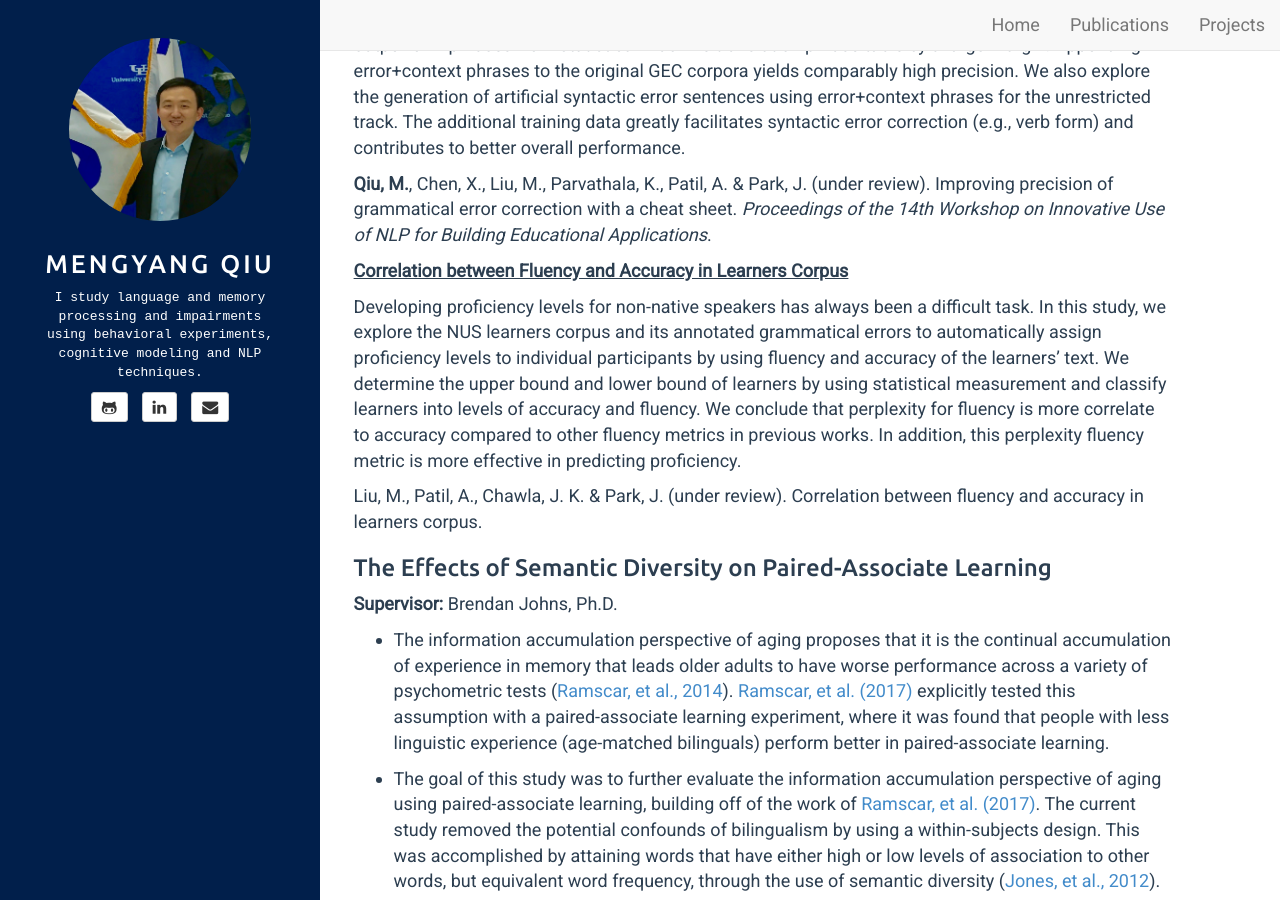
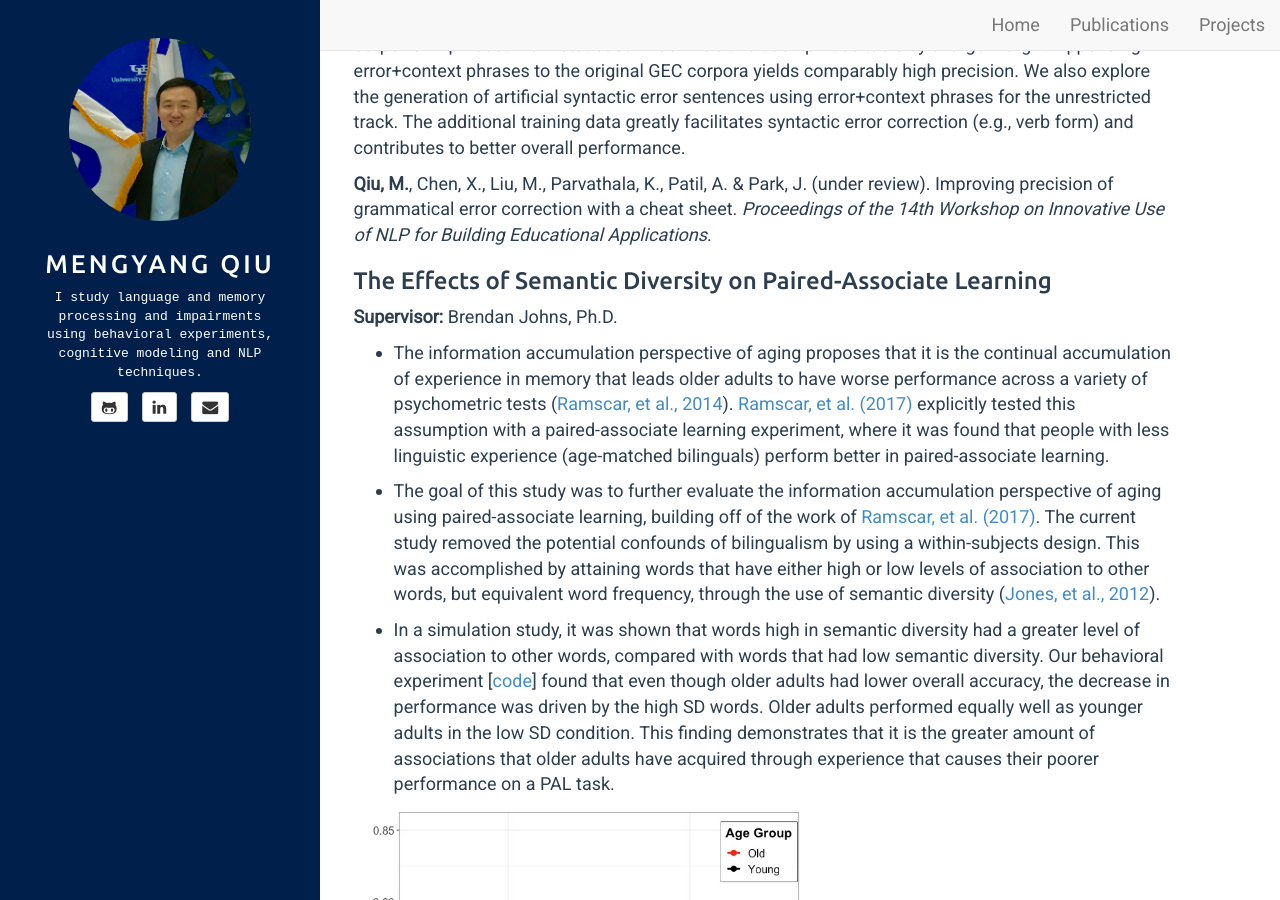
Before and after one commit to mengyangq/mengyangq.github.io, a Jekyll site: the page built from projects.html, in a window 1280 px wide and 900 px high, scrolled down 627 px. Built offline with Jekyll 4.4.1, drawn with Linux system fonts in a browser that asks for light colours.

Commit message:
Update projects.md

```diff
--- a/_includes/projects.md
+++ b/_includes/projects.md
@@ -17,11 +17,6 @@ In this paper, we explore two approaches of generating error-focused phrases and
 
 **Qiu, M.**, Chen, X., Liu, M., Parvathala, K., Patil, A. & Park, J. (under review). Improving precision of grammatical error correction with a cheat sheet. *Proceedings of the 14th Workshop on Innovative Use of NLP for Building Educational Applications*.
 
-<ins>**Correlation between Fluency and Accuracy in Learners Corpus**</ins>
-
-Developing proficiency levels for non-native speakers has always been a difficult task. In this study, we explore the NUS learners corpus and its annotated grammatical errors to automatically assign proficiency levels to individual participants by using fluency and accuracy of the learners' text. We determine the upper bound and lower bound of learners by using statistical measurement and classify learners into levels of accuracy and fluency. We conclude that perplexity for fluency is more correlate to accuracy compared to other fluency metrics in previous works. In addition, this perplexity fluency metric is more effective in predicting proficiency.
-
-Liu, M., Patil, A., Chawla, J. K. & Park, J. (under review). Correlation between fluency and accuracy in learners corpus.
 
 
 ### The Effects of Semantic Diversity on Paired-Associate Learning
@@ -36,6 +31,8 @@ Liu, M., Patil, A., Chawla, J. K. & Park, J. (under review). Correlation between
 <img src="../pub/pal.jpeg" width="55%" height="55%">
 
 **Qiu, M.** & Johns, B. T. (in prep). The effects of semantic diversity on paired-associate learning: Continued evidence for the information accumulation perspective of cognitive aging.
+
+
 
 ### Memory Searching Pathway Underlying Verb Fluency
 **Supervisor:** Brendan Johns, Ph.D.
@@ -54,6 +51,8 @@ Liu, M., Patil, A., Chawla, J. K. & Park, J. (under review). Correlation between
 
 **Qiu, M.** & Johns, B. T. (2018). [Memory searching pathway underlying verb fluency](../pub/Qiu_Johns_ASHA_2018.pdf). Poster presented at the *2018 ASHA Convention*.
 
+
+
 ### Grammatical Aspect and the Activation of Location Information
 **Supervisor:** Jean-Pierre Koenig, Ph.D.
 
```
